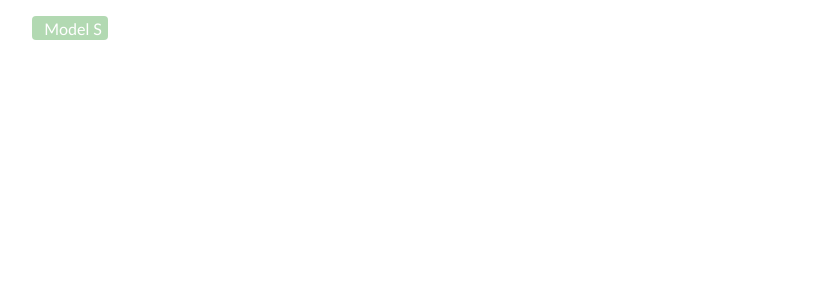
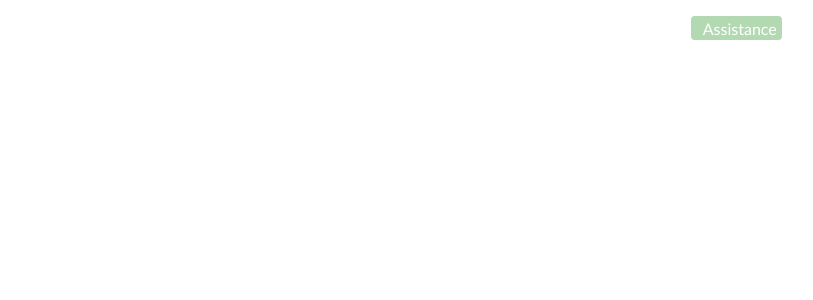
Before and after one commit to PolySim/tesla, a React (Create React App) app: page / in a window 1280 px wide. Both pictures are taken after a click on the element "Assistance". Shown: the top 300 px of the page, without its empty margins (287-1100 px from the left). Built offline with nearby package versions, Linux system fonts and the light colour scheme.

Commit message:
header animation for second part

```diff
--- a/src/component/header/index.tsx
+++ b/src/component/header/index.tsx
@@ -3,6 +3,7 @@ import { HeaderStyle } from "src/styled";
 import Tesla from "./logo";
 import HoverHeader from "src/function/hoverHeader";
 import ListModel from "./listModel";
+import SecondList from "./secondList";
 
 export default function Header(): JSX.Element {
   const [indexHover, setIndexHover] = useState<number>(0);
@@ -15,12 +16,10 @@ export default function Header(): JSX.Element {
         setIndexHover={setIndexHover}
         setFirstPositionX={setFirstPositionX}
       />
-      <div>
-        <div>Assistance</div>
-        <div>Shop</div>
-        <div>Compte</div>
-        <div>Menu</div>
-      </div>
+      <SecondList
+        setIndexHover={setIndexHover}
+        setFirstPositionX={setFirstPositionX}
+      />
       <HoverHeader index={indexHover} firstPositionX={firstPositionX} />
     </HeaderStyle>
   );
--- a/src/component/header/listModel.tsx
+++ b/src/component/header/listModel.tsx
@@ -27,7 +27,6 @@ export default function ListModel({
       firstPositionX();
     }
     window.addEventListener("resize", firstPositionX);
-    return window.removeEventListener("resize", firstPositionX);
   }, []);
 
   return (
--- a/src/component/header/secondList.tsx
+++ b/src/component/header/secondList.tsx
@@ -1,4 +1,4 @@
-import React from "react";
+import React, { useRef } from "react";
 
 export default function SecondList({
   setIndexHover,
@@ -9,5 +9,33 @@ export default function SecondList({
 }): JSX.Element {
   const names: string[] = ["Assistance", "Shop", "Compte", "Menu"];
 
-  return <></>;
+  const assistance = useRef<HTMLDivElement>(null);
+
+  return (
+    <div>
+      {names.map((name, i) =>
+        i === 0 ? (
+          <div
+            ref={assistance}
+            key={i}
+            onMouseEnter={() => {
+              setIndexHover((curr) => i + 6);
+              setFirstPositionX((curr) => assistance.current?.offsetLeft || 0);
+            }}
+          >
+            {name}
+          </div>
+        ) : (
+          <div
+            key={i}
+            onMouseEnter={() => {
+              setIndexHover((curr) => i + 6);
+            }}
+          >
+            {name}
+          </div>
+        )
+      )}
+    </div>
+  );
 }
--- a/src/function/hoverHeader.tsx
+++ b/src/function/hoverHeader.tsx
@@ -8,14 +8,24 @@ export default function HoverHeader({
   index: number;
   firstPositionX: number;
 }): JSX.Element {
-  const listWidth: number[] = [76.42, 77.09, 80.42, 76.36, 90.97, 84];
+  const firstListWidth: number[] = [76.42, 77.09, 80.42, 76.36, 90.97, 84];
+  const secondListWidth: number[] = [91.48, 56.16, 77.48, 60];
 
-  return (
+  return index < 6 ? (
     <div
       style={{
-        width: `${listWidth[index]}px`,
+        width: `${firstListWidth[index]}px`,
         transform: `translateX(${
-          firstPositionX - 12 + sumList(listWidth, index)
+          firstPositionX - 12 + sumList(firstListWidth, index)
+        }px)`,
+      }}
+    ></div>
+  ) : (
+    <div
+      style={{
+        width: `${secondListWidth[index - 6]}px`,
+        transform: `translateX(${
+          firstPositionX - 12 + sumList(secondListWidth, index - 6)
         }px)`,
       }}
     ></div>
```
